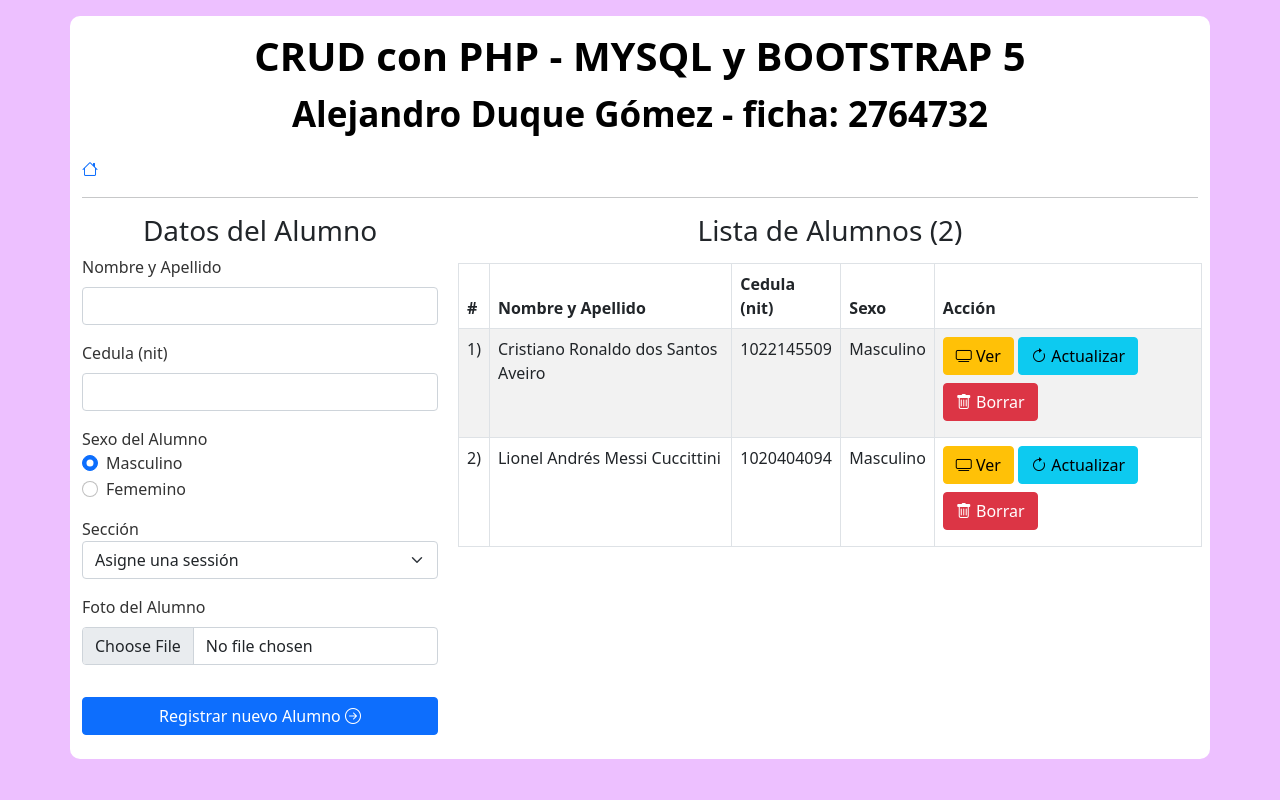
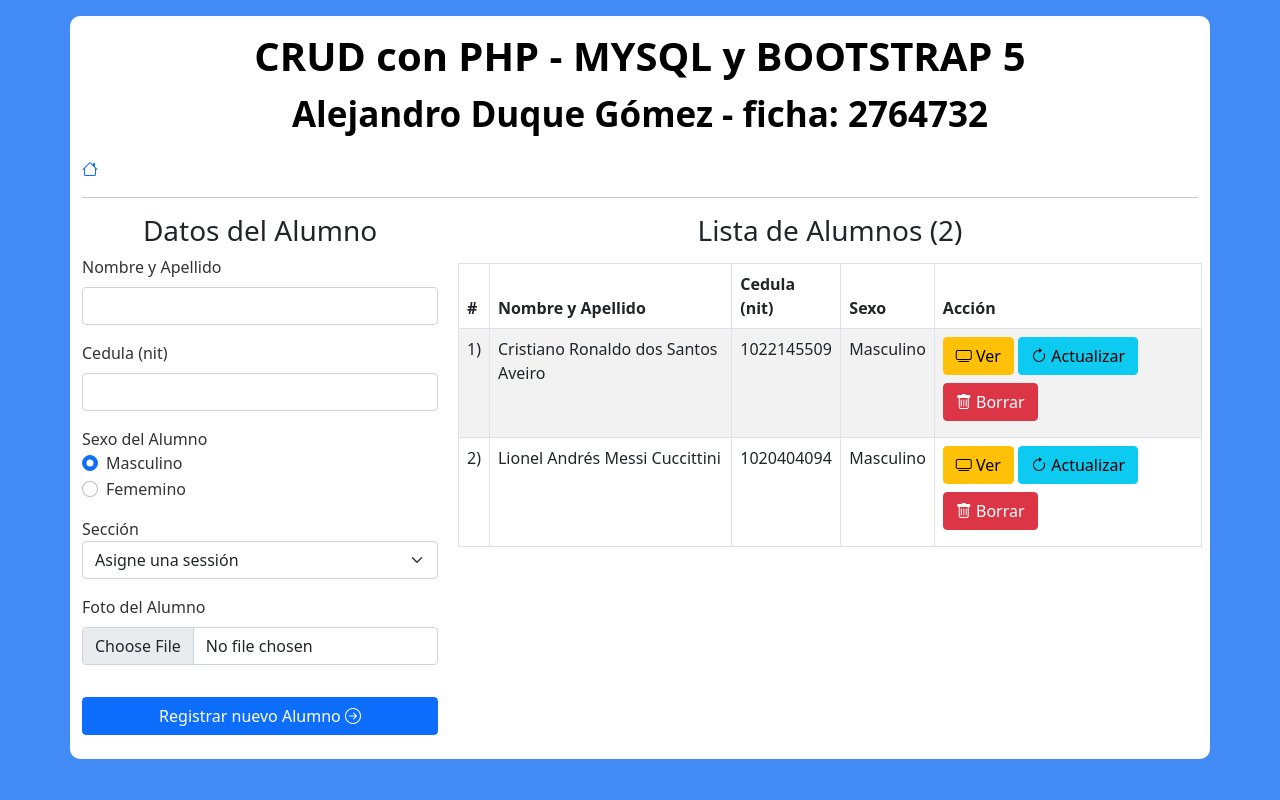
Before and after one commit to ErDuque2006/CRUD-con-PHP-MYSQL-y-BOOTSTRAP_5-master, a PHP site: page / in a window 1280 px wide. Run offline with PHP 8.4, Linux system fonts and the light colour scheme; data comes from the database, SQL or seed files in the repository; a stand-in replaces the project's code that opens the database connection; some libraries are stand-ins or nearby versions.

Commit message:
segundo commit

```diff
--- a/css/home.css
+++ b/css/home.css
@@ -1,5 +1,5 @@
 body{
-    background-color: #edc0ff !important;
+    background-color: #428af5 !important;
   }
   .container{
     background-color: #fff;
@@ -15,7 +15,7 @@ body{
     color: rgb(0, 0, 0);
   }
   p span{
-    color: rgb(255, 115, 220);
+    color: rgb(255, 0, 0);
   }
   label{
     color: #333 !important;
```
